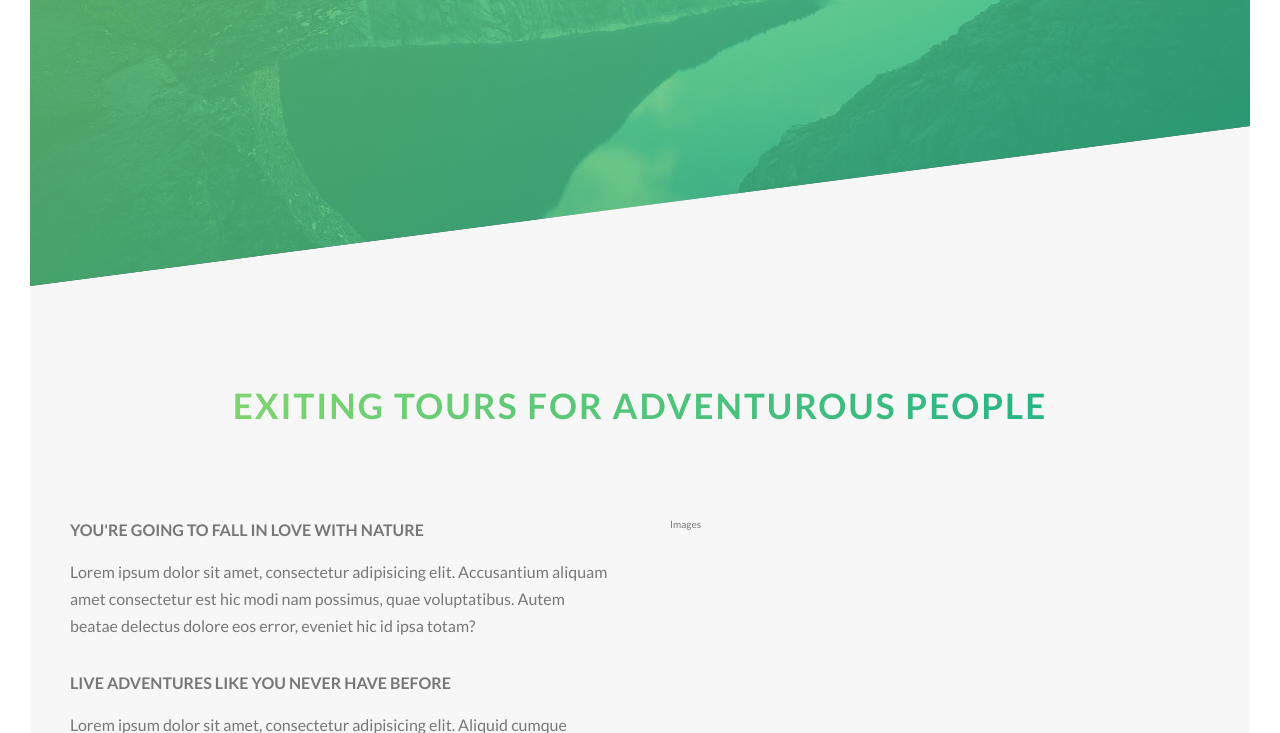
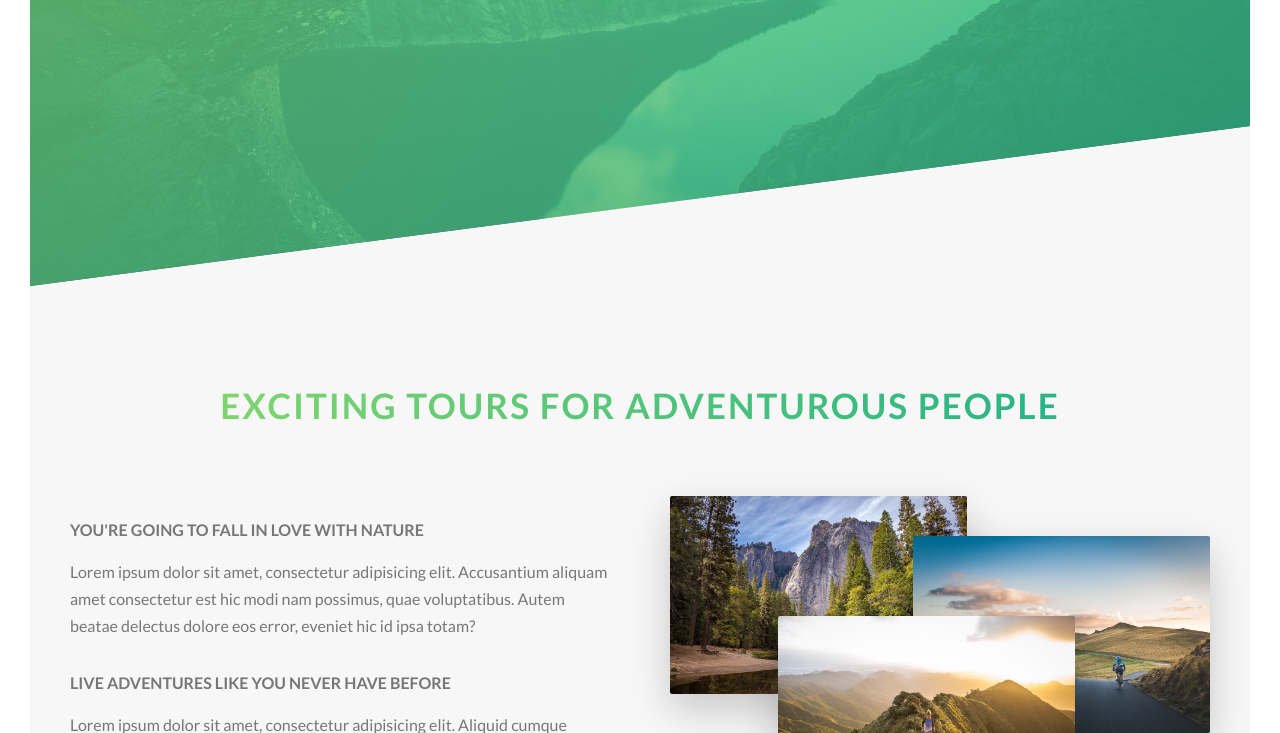
Before and after one commit to msemionova/natours, a website: page index.html in a window 1280 px wide. Shown: the part 504-1237 px from the top of the page. Drawn offline with Linux system fonts and the light colour scheme.

Commit message:
Finished 2nd section;

```diff
--- a/index.html
+++ b/index.html
@@ -31,7 +31,7 @@
             <section class="section-about">
                 <div class="u-center-text u-margin-bottom-large">
                     <h2 class="heading-secondary">
-                        Exiting tours for adventurous people
+                        Exciting tours for adventurous people
                     </h2>
                 </div>
                 <div class="row">
@@ -49,7 +49,11 @@
                         <a href="#" class="btn-text">Learn more &rarr;</a>
                     </div>
                     <div class="col-1-of-2">
-                        Images
+                        <div class="composition">
+                            <img src="img/nat-1-large.jpg" alt="Photo 1" class="composition__photo composition__photo--p1">
+                            <img src="img/nat-2-large.jpg" alt="Photo 2" class="composition__photo composition__photo--p2">
+                            <img src="img/nat-3-large.jpg" alt="Photo 3" class="composition__photo composition__photo--p3">
+                        </div>
                     </div>
                 </div>
             </section>
--- /dev/null
+++ b/sass/components/_composition.scss
@@ -0,0 +1,40 @@
+.composition {
+    position: relative;
+
+    &__photo {
+        width: 55%;
+        box-shadow: 0 1.5rem 4rem rgba($color-black, .2);
+        border-radius: 2px;
+        position: absolute;
+        z-index: 10;
+        outline-offset: 1rem;
+        transition: all .2s;
+
+        &--p1 {
+            left: 0;
+            top: -2rem;
+        }
+
+        &--p2 {
+            right: 0;
+            top: 2rem;
+        }
+
+        &--p3 {
+            left: 20%;
+            top: 10rem;
+        }
+
+        &:hover {
+            outline: 1rem solid $color-primary;
+            transform: scale(1.05) translateY(-.5rem);
+            box-shadow: 0 2.5rem 4rem rgba($color-black, .5);
+            z-index: 20;
+        }
+    }
+
+    &:hover &__photo:not(:hover) {
+        transform: scale(.95);
+    }
+
+}
--- a/sass/main.scss
+++ b/sass/main.scss
@@ -8,6 +8,7 @@
 @import "base/utilities";
 
 @import "components/button";
+@import "components/composition";
 
 @import "layout/header";
 @import "layout/grid";
```
Also changed, not shown: sass/main.css, 1 other file.
